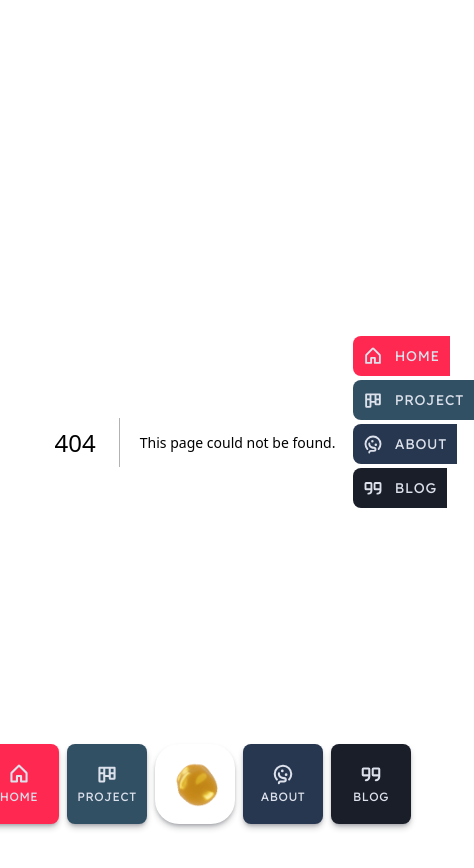
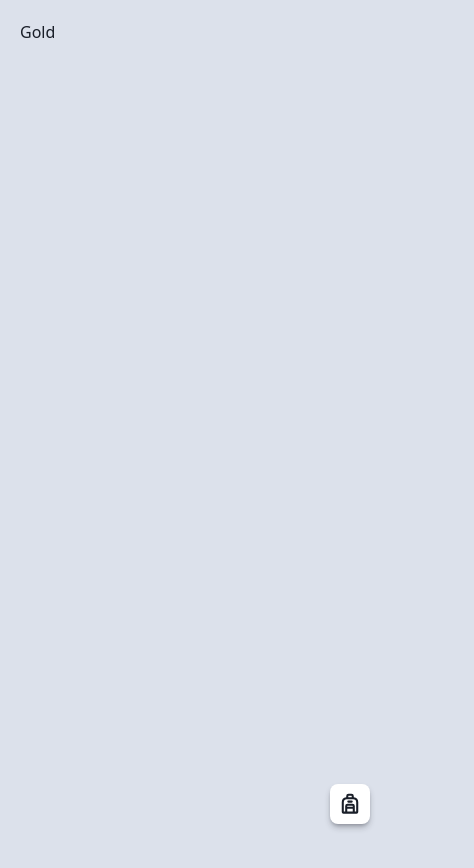
Before and after one commit to nicolaibye/nico-design-next, a Next.js app: page /gold in a window 390 px wide. Before the commit this address had no page. Shown: the top 868 px of the page, 474 px wide, since content can reach past the window. After the commit the page ends 844 px from the top, so only its background shows below. Built offline with nearby package versions, Linux system fonts and the light colour scheme.

Commit message:
Mobile nav bar

```diff
--- a/package.json
+++ b/package.json
@@ -9,8 +9,10 @@
     "lint": "eslint"
   },
   "dependencies": {
+    "@gsap/react": "^2.1.2",
     "@next/font": "^14.2.15",
     "@phosphor-icons/react": "^2.1.10",
+    "gsap": "^3.14.2",
     "next": "16.1.6",
     "react": "19.2.3",
     "react-dom": "19.2.3"
--- /dev/null
+++ b/src/app/comp/nav/Nav.tsx
@@ -0,0 +1,16 @@
+import React from "react";
+import NavMobileButton from "./NavMobileButton";
+import NavTabletBar from "./NavTabletBar";
+import NavDesktopBar from "./NavDesktopBar";
+
+const Nav = () => {
+  return (
+    <>
+      <NavDesktopBar />
+      <NavTabletBar />
+      <NavMobileButton />
+    </>
+  );
+};
+
+export default Nav;
--- a/src/app/comp/NavDesktopBar.tsx
+++ b/src/app/comp/nav/NavDesktopBar.tsx
@@ -2,7 +2,7 @@
 import React from "react";
 import Link from "next/link";
 import { usePathname } from "next/navigation";
-import { navlinks } from "../data/navLinks";
+import { navlinks } from "../../data/navLinks";
 import { Lexend } from "next/font/google";
 
 const lexend = Lexend({
@@ -16,7 +16,7 @@ const desktopNavLinks = navlinks.filter((link) => link.name !== "Gold");
 const NavDesktopBar = () => {
   const pathname = usePathname();
   return (
-    <nav aria-label="Desktop Navigation Bar">
+    <nav aria-label="Desktop Navigation Bar" className="hidden lg:block">
       <ul
         className={`absolute -right-21 top-1/2 translate-y-[-50%] flex flex-col gap-1 ${lexend.variable}`}
       >
--- /dev/null
+++ b/src/app/comp/nav/NavMobileButton.tsx
@@ -0,0 +1,83 @@
+"use client";
+import React, { use, useRef, useState } from "react";
+import Link from "next/link";
+import { usePathname } from "next/navigation";
+import { navlinks } from "../../data/navLinks";
+import Image from "next/image";
+import { BackpackIcon } from "@phosphor-icons/react";
+import gsap from "gsap";
+import { useGSAP } from "@gsap/react";
+
+gsap.registerPlugin(useGSAP);
+
+const orderedLinks = [...navlinks].sort(
+  (a, b) => (a.name === "Gold" ? 1 : 0) - (b.name === "Gold" ? 0 : 1),
+);
+
+const NavMobileButton = () => {
+  const pathname = usePathname();
+  const navRef = useRef<HTMLUListElement>(null);
+  const [isNavOpen, setIsNavOpen] = useState(false);
+
+  useGSAP(
+    () => {
+      const items = navRef.current?.querySelectorAll("li");
+      if (!items) return;
+
+      gsap.to(items, {
+        y: isNavOpen ? (i: number) => -i * 50 : 0,
+        bottom: 70,
+        scale: isNavOpen ? 1 : 0.8,
+        opacity: isNavOpen ? 1 : 0,
+        duration: 0.2,
+        stagger: { each: 0.1, from: isNavOpen ? "end" : "start" },
+      });
+    },
+    { scope: navRef, dependencies: [isNavOpen] },
+  );
+
+  const toggleNav = () => setIsNavOpen((prev) => !prev);
+
+  return (
+    <nav aria-label="Mobile Navigation Bar" className="block sm:hidden">
+      <ul ref={navRef}>
+        {orderedLinks.map((link) => {
+          const Icon = link.icon;
+          const isActive = pathname === link.href;
+          return (
+            <li
+              key={link.name}
+              className={`fixed bottom-5 right-5 aspect-square ${link.image ? "" : `${link.color}`} ${isActive ? "rounded-3xl" : "rounded-lg"} transition-all opacity-0 ${isNavOpen ? "" : "pointer-events-none"} ${link.name !== "Gold" ? "shadow-md shadow-black-Mirage/30" : ""}`}
+            >
+              <Link
+                href={link.href}
+                className={`w-10 h-full flex flex-col items-center justify-center text-white-LinkWater`}
+              >
+                {link.image ? (
+                  <Image
+                    src={link.image}
+                    alt={`${link.name} icon`}
+                    loading="eager"
+                  />
+                ) : (
+                  <>
+                    <Icon size={22} weight="bold" />
+                  </>
+                )}
+              </Link>
+            </li>
+          );
+        })}
+      </ul>
+      <button
+        aria-label="Mobile nav toggle button"
+        className={`fixed bottom-5 right-5 w-10 h-10 bg-white ${isNavOpen ? "rounded-3xl" : "rounded-lg"} flex flex-col items-center justify-center text-black-Mirage shadow-md shadow-black-Mirage/30 z-51 duration-750!`}
+        onClick={toggleNav}
+      >
+        <BackpackIcon size={22} weight="bold" />
+      </button>
+    </nav>
+  );
+};
+
+export default NavMobileButton;
--- a/src/app/comp/NavTabletBar.tsx
+++ b/src/app/comp/nav/NavTabletBar.tsx
@@ -2,7 +2,7 @@
 import React from "react";
 import Link from "next/link";
 import { usePathname } from "next/navigation";
-import { navlinks } from "../data/navLinks";
+import { navlinks } from "../../data/navLinks";
 import { Lexend } from "next/font/google";
 import Image from "next/image";
 
@@ -15,7 +15,10 @@ const lexend = Lexend({
 const NavTabletBar = () => {
   const pathname = usePathname();
   return (
-    <nav aria-label="Tablet Navigation Bar">
+    <nav
+      aria-label="Tablet Navigation Bar"
+      className="sm:block hidden lg:hidden"
+    >
       <ul
         className={`fixed bottom-5 gap-2 left-1/2 -translate-x-1/2 flex flex-row ${lexend.variable}`}
       >
@@ -25,11 +28,11 @@ const NavTabletBar = () => {
           return (
             <li
               key={link.name}
-              className={` w-20 h-full flex flex-col items-center justify-center aspect-square ${link.color} shadow-md shadow-black-Mirage/30 ${isActive ? "rounded-3xl" : "rounded-lg"} transition-all`}
+              className={`flex flex-col items-center justify-center aspect-square ${link.color} shadow-md shadow-black-Mirage/30 ${isActive ? "rounded-3xl" : "rounded-lg"} transition-all`}
             >
               <Link
                 href={link.href}
-                className={`flex flex-col items-center justify-center gap-1 text-xs font-lexend uppercase tracking-wider text-white-LinkWater`}
+                className={`flex flex-col w-20 h-full items-center justify-center gap-1 text-xs font-lexend uppercase tracking-wider text-white-LinkWater`}
               >
                 {link.image ? (
                   <Image
--- /dev/null
+++ b/src/app/gold/page.tsx
@@ -0,0 +1,11 @@
+import React from "react";
+
+const Gold = () => {
+  return (
+    <div>
+      <h1>Gold</h1>
+    </div>
+  );
+};
+
+export default Gold;
--- a/src/app/layout.tsx
+++ b/src/app/layout.tsx
@@ -1,6 +1,5 @@
 import "./globals.css";
-import NavDesktopBar from "./comp/NavDesktopBar";
-import NavTabletBar from "./comp/NavTabletBar";
+import Nav from "./comp/nav/Nav";
 
 export default function RootLayout({
   children,
@@ -11,8 +10,7 @@ export default function RootLayout({
     <html lang="en">
       <body>
         <header>
-          <NavDesktopBar />
-          <NavTabletBar />
+          <Nav />
         </header>
         <main>{children}</main>
       </body>
```
Also changed, not shown: 1 other file (tests, documents, lock files or other folders).
